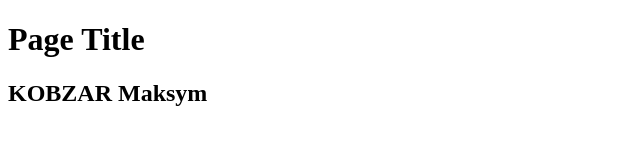
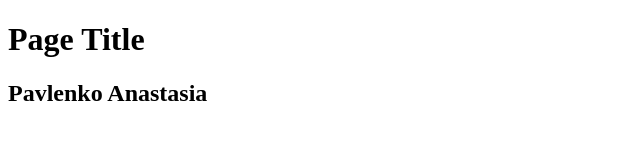
Before and after one commit to PavlenkoAnastasiia/git, a website: page index.html in a window 1280 px wide. Shown: the full height of the page, 0-640 px from the left. Drawn offline with Linux system fonts and the light colour scheme.

Commit message:
Update index.html

```diff
--- a/index.html
+++ b/index.html
@@ -9,7 +9,7 @@
 
 <body>
    <h1>Page Title</h1>
-   <h2>KOBZAR Maksym</h2>
+   <h2>Pavlenko Anastasia</h2>
 </body>
 
 
```
